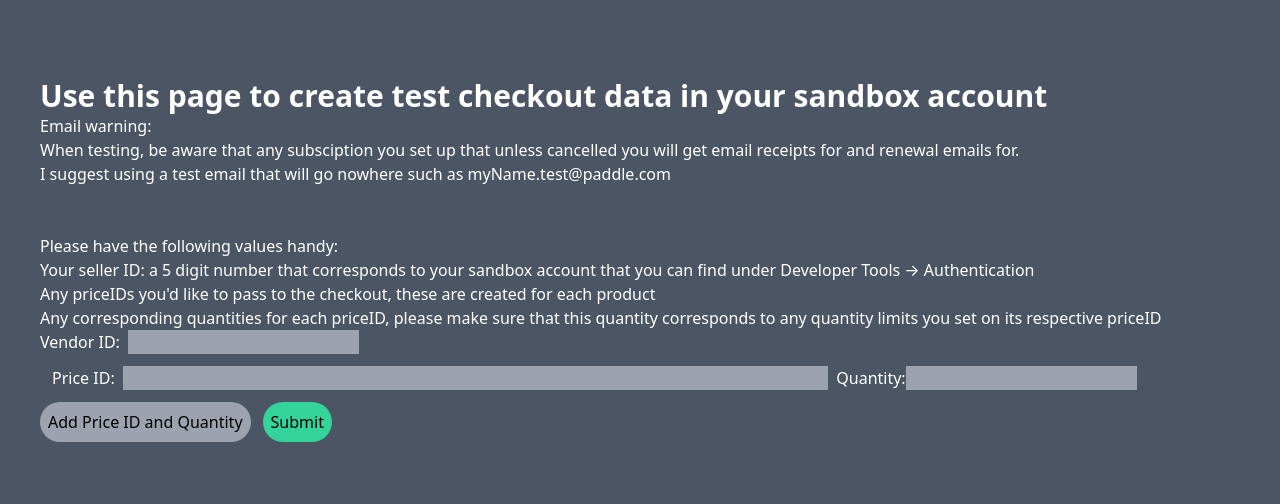
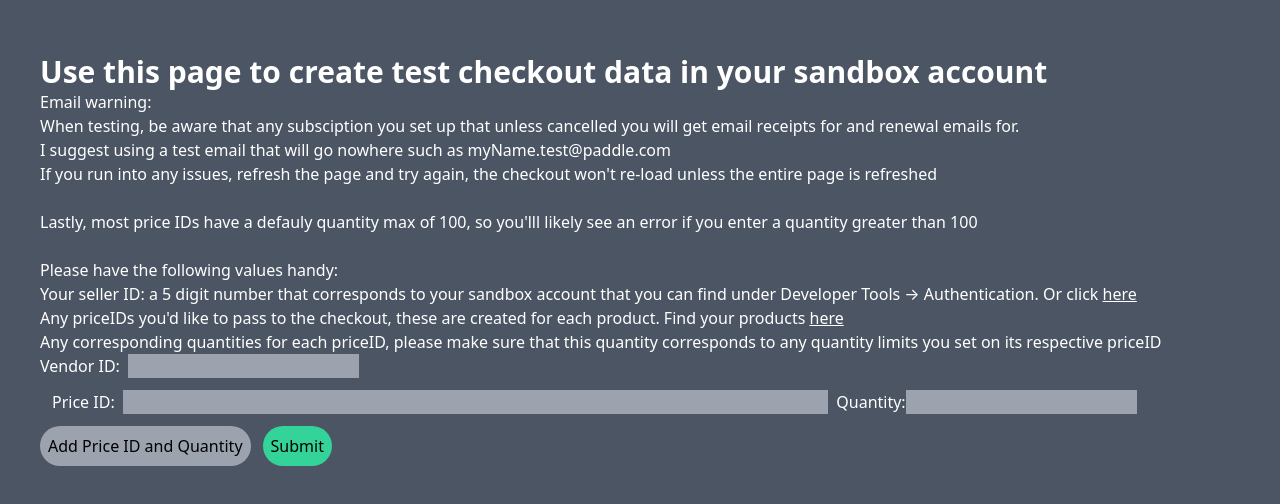
Before and after one commit to franklin-briones/paddle-open-checkout, a Next.js app: page / in a window 1280 px wide. Shown: the part 140-644 px from the top of the page. Built offline with nearby package versions, Linux system fonts and the light colour scheme.

Commit message:
add helpful message and gitignore file

```diff
--- a/pages/index.js
+++ b/pages/index.js
@@ -41,12 +41,15 @@ export default function IndexPage() {
       <h3 className="text-white">Email warning:</h3>
       <p className="text-white">When testing, be aware that any subsciption you set up that unless cancelled you will get email receipts for and renewal emails for.</p>
       <p className="text-white">I suggest using a test email that will go nowhere such as myName.test@paddle.com</p>
+      <p className="text-white">If you run into any issues, refresh the page and try again, the checkout won't re-load unless the entire page is refreshed</p>
       <br />
+      <p className="text-white">Lastly, most price IDs have a defauly quantity max of 100, so you'lll likely see an error if you enter a quantity greater than 100</p>
+
       <br />
       <p className="text-white">Please have the following values handy:</p>
       <ol>
-        <li className="text-white">Your seller ID: a 5 digit number that corresponds to your sandbox account that you can find under Developer Tools → Authentication</li>
-        <li className="text-white">Any priceIDs you'd like to pass to the checkout, these are created for each product</li>
+        <li className="text-white">Your seller ID: a 5 digit number that corresponds to your sandbox account that you can find under Developer Tools → Authentication. Or click <a className="underline" href="https://sandbox-vendors.paddle.com/authentication" target="_blank">here</a></li>
+        <li className="text-white">Any priceIDs you'd like to pass to the checkout, these are created for each product. Find your products <a className="underline" href="https://sandbox-vendors.paddle.com/products-v2" target="_blank">here</a></li>
         <li className="text-white">Any corresponding quantities for each priceID, please make sure that this quantity corresponds to any quantity limits you set on its respective priceID</li>
       </ol>
        <FormComponent onSubmit={handleSubmit} />
```
Also changed, not shown: 1 other file (tests, documents, lock files or other folders).
